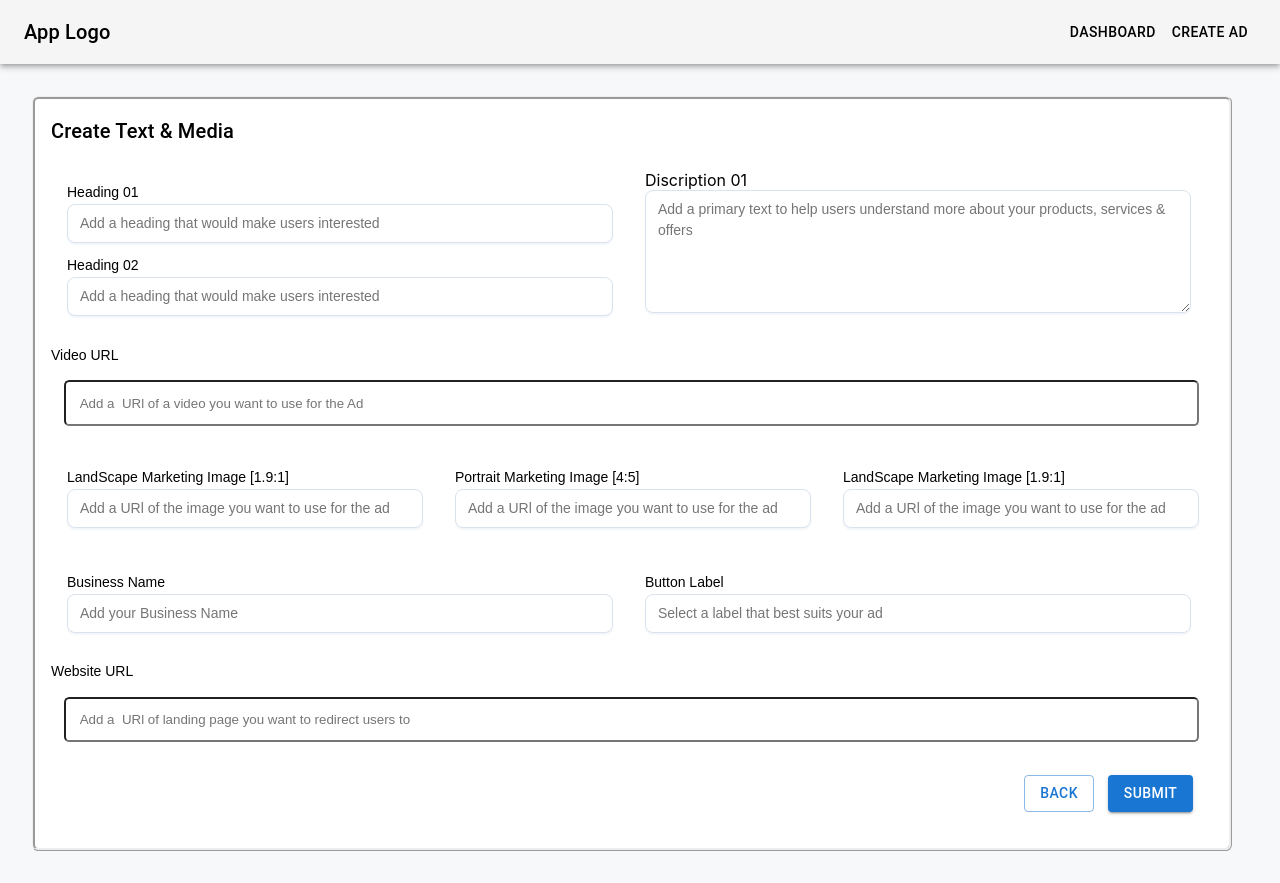
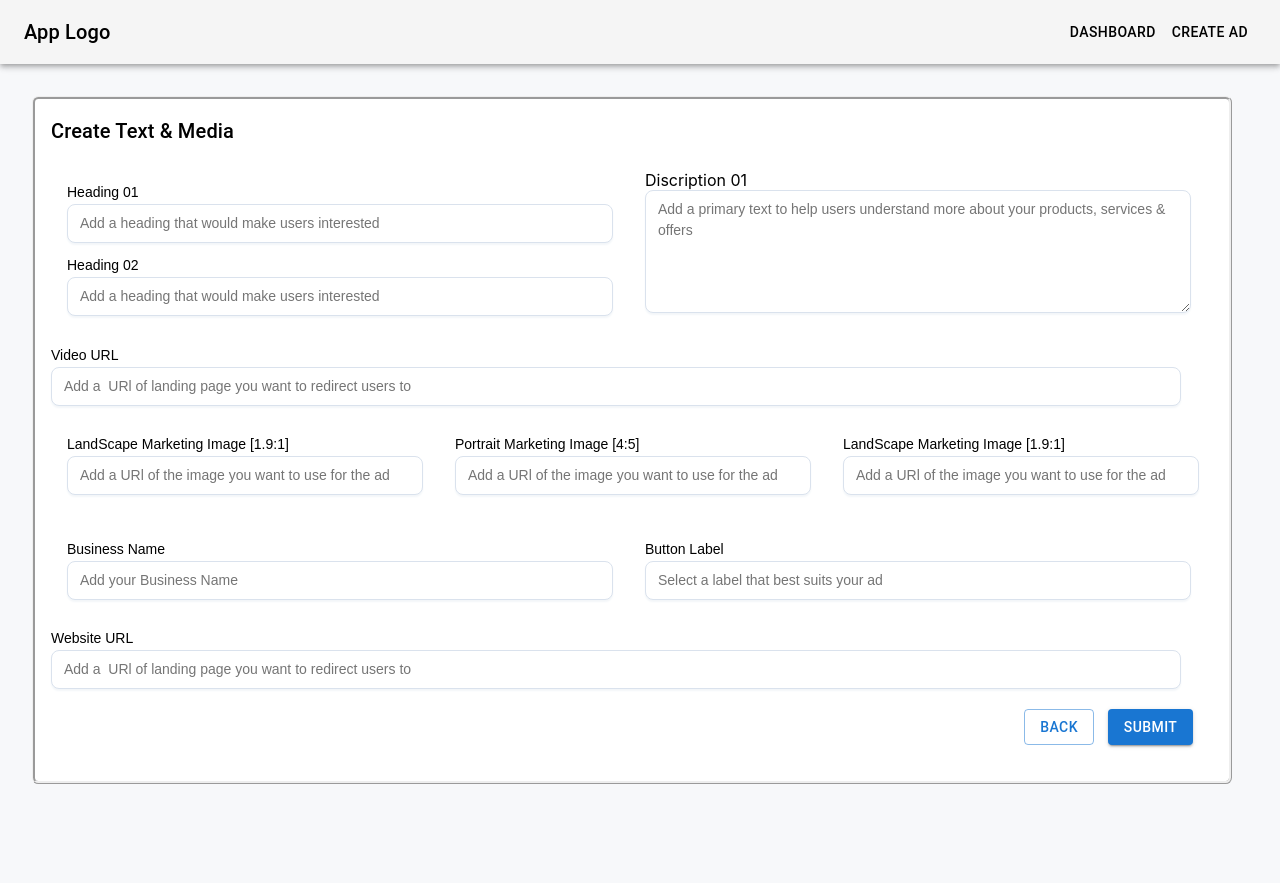
Before and after one commit to coderApurva09/reactjsuitest, a React (Create React App) app: page /MediaForm in a window 1280 px wide. After the commit the page ends 816 px from the top, so only its background shows below. Built offline with nearby package versions, Linux system fonts and the light colour scheme.

Commit message:
videoUrl and Website URL css appiled

```diff
--- a/src/components/CreateAd.js
+++ b/src/components/CreateAd.js
@@ -1,39 +1,3 @@
-// import React from 'react';
-// import { useNavigate } from 'react-router-dom';
-
-// const CreateAd = () => {
-//   const navigate = useNavigate();
-
-//   const redirectToFillData = () => {
-//     // Add logic to redirect based on checkboxes
-//     // For simplicity, let's assume it redirects to the Dashboard
-//     navigate('/');
-//   };
-
-//   const simulateFormSubmission = () => {
-//     // Simulate form submission
-
-//     // Wait for 0.6 seconds before redirecting
-//     setTimeout(() => {
-//       // Redirect to Create Ads Page
-//       navigate('/create-ad');
-//     }, 600);
-//   };
-
-//   return (
-//     <div>
-//       {/* Add form elements and checkboxes */}
-//       <button onClick={redirectToFillData}>Fill Data</button>
-
-//       {/* Display Ads Submitted message */}
-//       <div>Ads Submitted!</div>
-//     </div>
-//   );
-// };
-
-// export default CreateAd;
-
-
 import * as React from 'react';
 import Card from '@mui/material/Card';
 import CardContent from '@mui/material/CardContent';
@@ -148,12 +112,10 @@ if(checked.textForm && checked.mediaForm){
   </Grid>
 
   </Grid>
-  <Grid item xs={3}>
-    <Item>
-
-            <Button variant="contained" onClick={navigateToForm}>Next</Button>
-</Item>
-</Grid>
+  <div style={{display:'flex',justifyContent:'flex-end', margin:'1em'}}>
+    <Button variant="contained" onClick={navigateToForm}>Next</Button>
+</div>
+{/* </Grid> */}
     </Box>
 
     </div>
--- a/src/components/MediaForm.js
+++ b/src/components/MediaForm.js
@@ -83,7 +83,7 @@ const MediaForm = () => {
           <div>
             <div>
               <Label>Video URL</Label>
-              <input type='text' name="websiteUrl" value={formData.websiteUrl} onChange={handleChange} placeholder="Add a  URl of a video you want to use for the Ad" style={{ width: "95%", padding: '1em', margin: '1em', borderRadius: '0.4em' }} ></input>
+              <StyledInput3 type='text' name="websiteUrl" value={formData.websiteUrl} onChange={handleChange} placeholder="Add a  URl of landing page you want to redirect users to"  />
               {/* <StyledInput placeholder="Add a  URl of landing page you want to redirect users to" style={{width:"900px"}} /> */}
               <HelperText />
 
@@ -128,7 +128,7 @@ const MediaForm = () => {
 
           <div>
             <Label>Website URL</Label>
-            <input type='text' name="websiteUrl" value={formData.websiteUrl} onChange={handleChange} placeholder="Add a  URl of landing page you want to redirect users to" style={{ width: "95%", padding: '1em', margin: '1em', borderRadius: '0.4em' }} ></input>
+            <StyledInput3 type='text' name="websiteUrl" value={formData.websiteUrl} onChange={handleChange} placeholder="Add a  URl of landing page you want to redirect users to"  />
             {/* <StyledInput placeholder="Add a  URl of landing page you want to redirect users to" style={{width:"900px"}} /> */}
             <HelperText />
 
@@ -204,6 +204,36 @@ const StyledInput2 = styled(Input)(
   }
 `,
 );
+
+const StyledInput3 = styled(Input)(
+  ({ theme }) => `
+
+  .${inputClasses.input} {
+    width: 95%;
+    font-family: 'IBM Plex Sans', sans-serif;
+    font-size: 0.875rem;
+    font-weight: 400;
+    line-height: 1.5;
+    padding: 8px 12px;
+    border-radius: 8px;
+    color: ${theme.palette.mode === 'dark' ? grey[300] : grey[900]};
+    background: ${theme.palette.mode === 'dark' ? grey[900] : '#fff'};
+    border: 1px solid ${theme.palette.mode === 'dark' ? grey[700] : grey[200]};
+    box-shadow: 0px 2px 2px ${theme.palette.mode === 'dark' ? grey[900] : grey[50]};
+
+    &:hover {
+      border-color: ${blue[400]};
+    }
+
+    &:focus {
+      outline: 0;
+      border-color: ${blue[400]};
+      box-shadow: 0 0 0 3px ${theme.palette.mode === 'dark' ? blue[600] : blue[200]};
+    }
+  }
+`,
+);
+
 
 const Label = styled(({ children, className }) => {
   const formControlContext = useFormControlContext();
--- a/src/components/TextForm.js
+++ b/src/components/TextForm.js
@@ -83,7 +83,7 @@ const handleChange = (e) => {
         </div>
         <div>
         <Label>Website URL</Label>
-        <input type='text' name="websiteUrl" value={formData.websiteUrl} onChange={handleChange} placeholder="Add a  URl of landing page you want to redirect users to" style={{width:"95%",padding: '1em', margin:'1em',borderRadius: '0.4em'}} ></input>
+        <StyledInput3 type='text' name="websiteUrl" value={formData.websiteUrl} onChange={handleChange} placeholder="Add a  URl of landing page you want to redirect users to"  />
             {/* <StyledInput placeholder="Add a  URl of landing page you want to redirect users to" style={{width:"900px"}} /> */}
             <HelperText />
 
@@ -131,6 +131,35 @@ const StyledInput = styled(Input)(
   }
 `,
 );
+const StyledInput3 = styled(Input)(
+  ({ theme }) => `
+
+  .${inputClasses.input} {
+    width: 95%;
+    font-family: 'IBM Plex Sans', sans-serif;
+    font-size: 0.875rem;
+    font-weight: 400;
+    line-height: 1.5;
+    padding: 8px 12px;
+    border-radius: 8px;
+    color: ${theme.palette.mode === 'dark' ? grey[300] : grey[900]};
+    background: ${theme.palette.mode === 'dark' ? grey[900] : '#fff'};
+    border: 1px solid ${theme.palette.mode === 'dark' ? grey[700] : grey[200]};
+    box-shadow: 0px 2px 2px ${theme.palette.mode === 'dark' ? grey[900] : grey[50]};
+
+    &:hover {
+      border-color: ${blue[400]};
+    }
+
+    &:focus {
+      outline: 0;
+      border-color: ${blue[400]};
+      box-shadow: 0 0 0 3px ${theme.palette.mode === 'dark' ? blue[600] : blue[200]};
+    }
+  }
+`,
+);
+
 
 const Label = styled(({ children, className }) => {
   const formControlContext = useFormControlContext();
```
